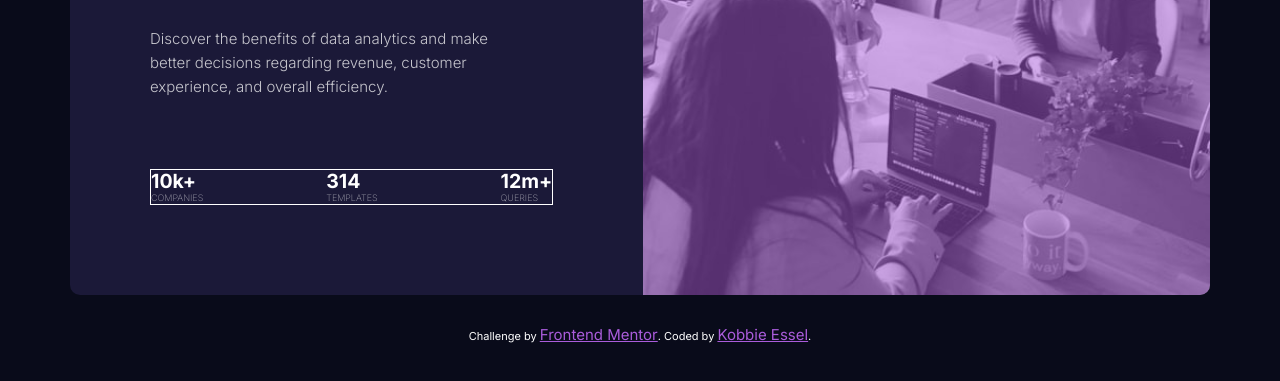
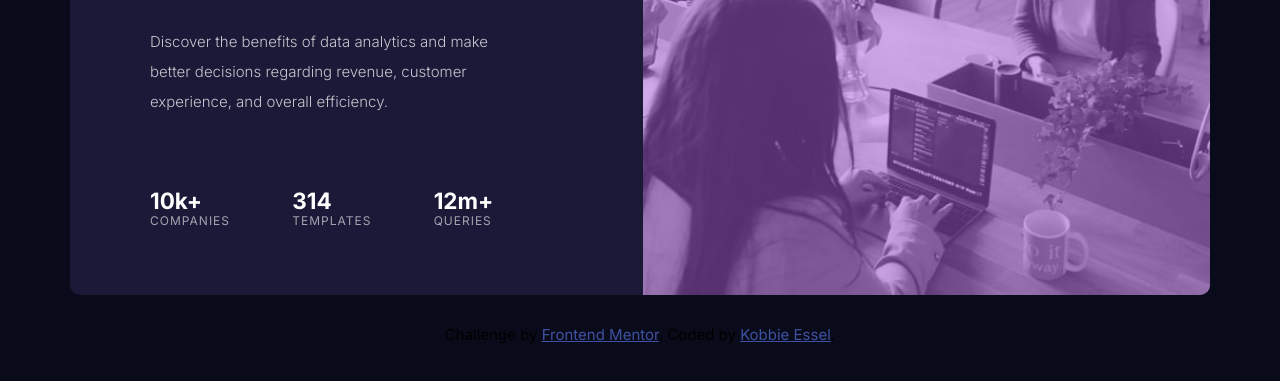
Before and after one commit to kobbieessel/Stat-preview-card, a plain HTML site: page index.html in a window 1280 px wide. Shown: the part 207-588 px from the top of the page. Drawn offline with Linux system fonts and the light colour scheme.

Commit message:
new update

```diff
--- a/index.html
+++ b/index.html
@@ -50,10 +50,17 @@
     </main>
     <footer>
       <div class="attribution">
-        Challenge by
-        <a href="https://www.frontendmentor.io?ref=challenge" target="_blank"
-          >Frontend Mentor</a
-        >. Coded by <a href="#">Kobbie Essel</a>.
+        <p>
+          Challenge by
+          <a href="https://www.frontendmentor.io?ref=challenge" target="_blank"
+            >Frontend Mentor</a
+          >. Coded by
+          <a
+            href="https://www.frontendmentor.io/profile/kobbieessel"
+            target="_blank"
+            >Kobbie Essel</a
+          >.
+        </p>
       </div>
     </footer>
   </body>
--- a/style.css
+++ b/style.css
@@ -58,10 +58,10 @@ span {
   /* padding: 0 20px; */
   margin-bottom: 70px;
   font-weight: 300;
-  line-height: 1.6;
+  line-height: 2;
 }
 .stats-container {
-  border: 1px solid white;
+  /* border: 1px solid white; */
   margin: 30px 30px 0 20px;
   text-align: left;
   line-height: 1.2;
@@ -72,14 +72,26 @@ span {
 }
 .stats-container h1 {
   color: var(--main-heading-stats);
-  font-size: 1.3rem;
+  font-size: 1.5rem;
 }
 .stats-container p {
   color: var(--stat-headings);
-  font-weight: 100;
-  font-size: 0.6rem;
+  font-weight: 400;
+  font-size: 0.8rem;
+  letter-spacing: 1px;
 }
-
+.companies-stat {
+  /* border: 1px solid white; */
+  margin-right: 60px;
+}
+.templates-stat {
+  /* border: 1px solid white; */
+  margin-right: 60px;
+}
+.queries-stat {
+  /* border: 1px solid white; */
+  margin-right: 60px;
+}
 /* image container */
 .image-container {
   position: relative;
@@ -103,9 +115,8 @@ img {
 .attribution {
   font-size: 11px;
   text-align: center;
-  color: var(--main-heading-stats);
+  /* color: var(--main-heading-stats); */
 }
 .attribution a {
-  color: var(--Soft-violet-accent);
-  text-align: center;
+  color: hsl(228, 45%, 44%);
 }
```
